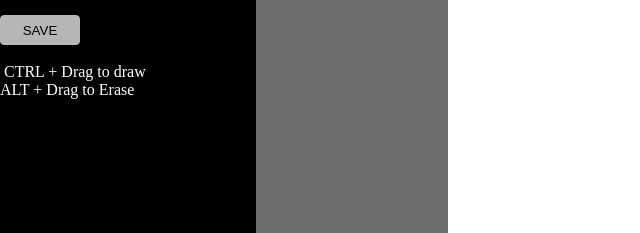
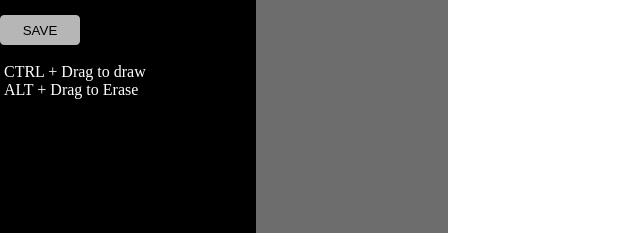
Before and after one commit to tolulopeoduro/Etch-a-sketch, a plain HTML site: page index.html in a window 1280 px wide. Shown: the part 184-417 px from the top of the page, 0-640 px from the left. Drawn offline with Linux system fonts and the light colour scheme.

Commit message:
added tips

```diff
--- a/index.html
+++ b/index.html
@@ -27,7 +27,8 @@
             <br/>
             <button>SAVE</button>
             <br/>
-            <p>&nbsp;CTRL + Drag to draw <br/> ALT + Drag to Erase</p>
+            <p>&nbsp;CTRL + Drag to draw</p>
+            <p>&nbsp;ALT + Drag to Erase</p>
         </div>
         <div class="main">
             <div id = "body"></div>
```
Also changed, not shown: 1 other file.
